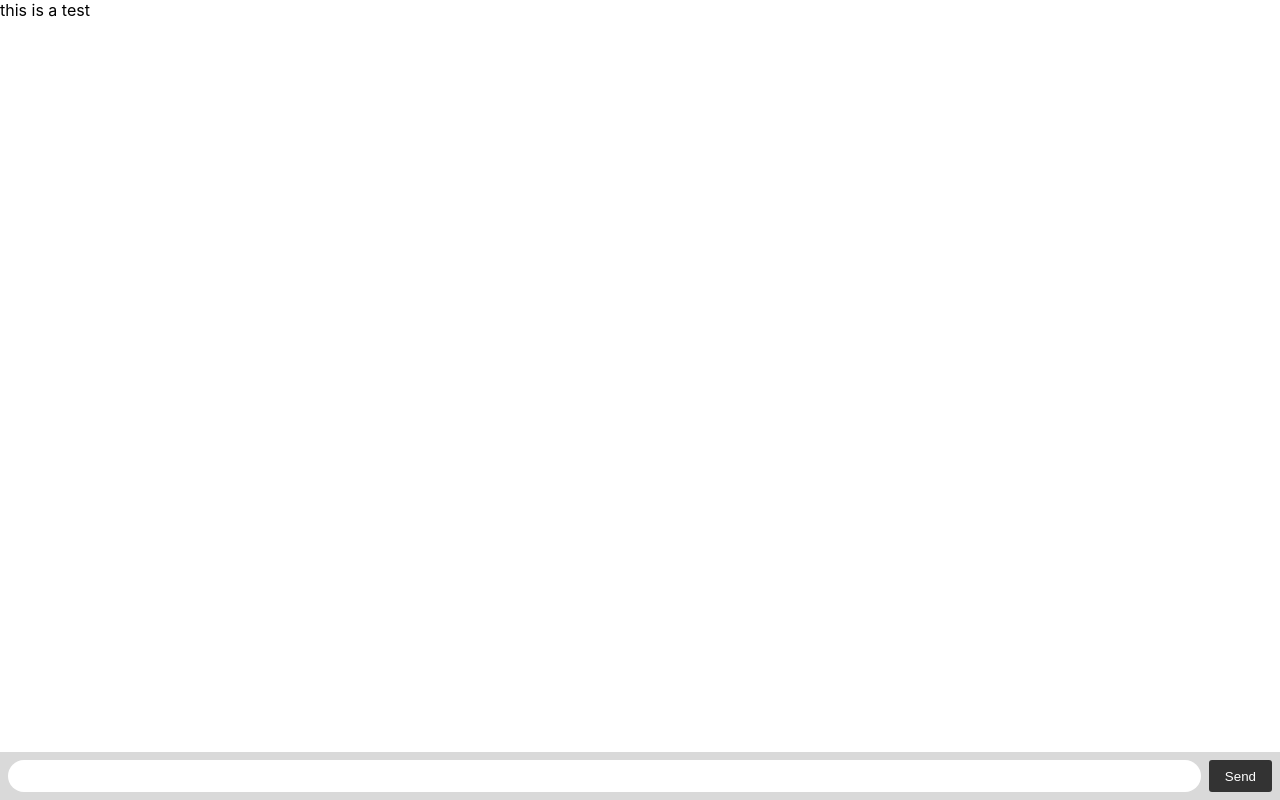
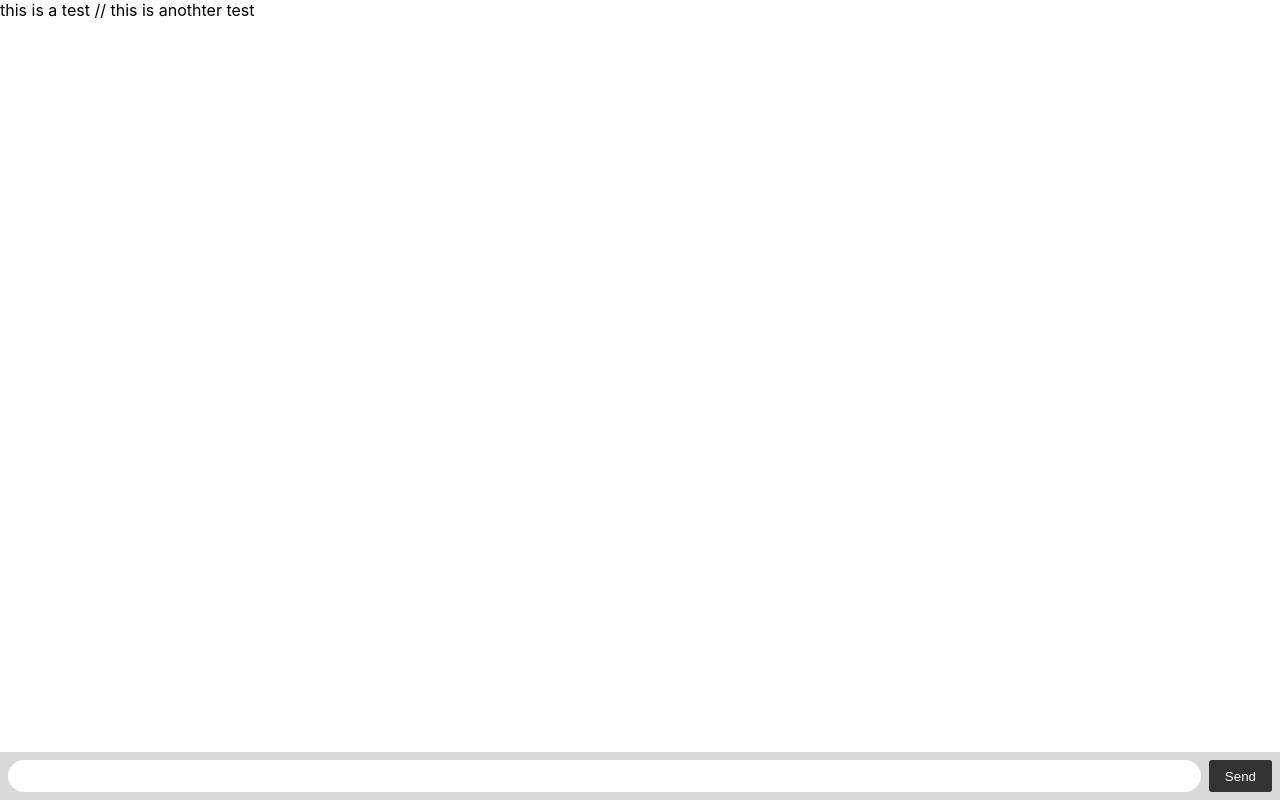
Before and after one commit to dansakamoto/impossible-day-3a, a website: page index.html in a window 1280 px wide. Drawn offline with nearby package versions, Linux system fonts and the light colour scheme; no server answers.

Commit message:
another test

```diff
--- a/index.html
+++ b/index.html
@@ -16,7 +16,7 @@
     </style>
   </head>
   <body>
-    this is a test
+    this is a test // this is anothter test
     <ul id="messages"></ul>
     <form id="form" action="">
       <input id="input" autocomplete="off" /><button>Send</button>
```
